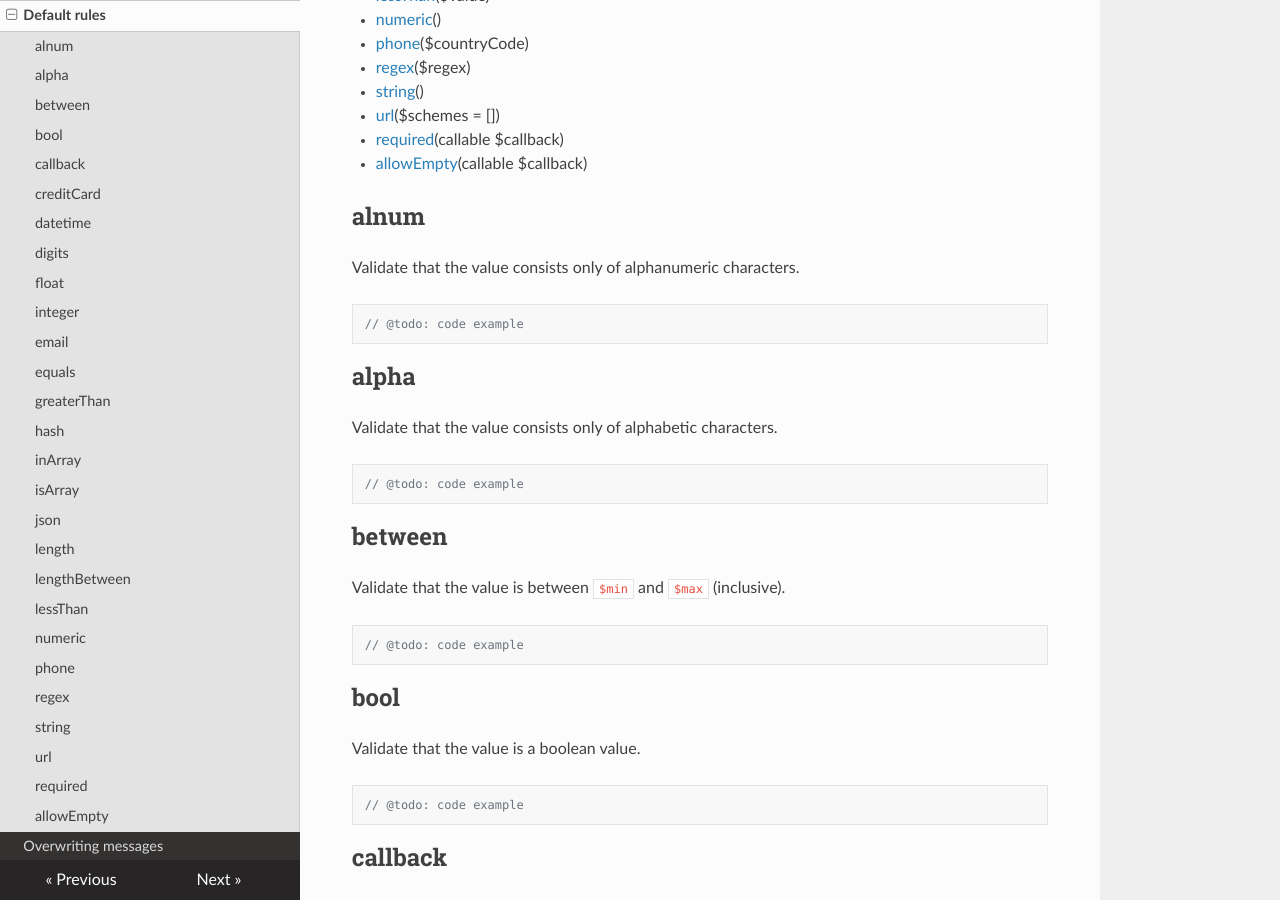
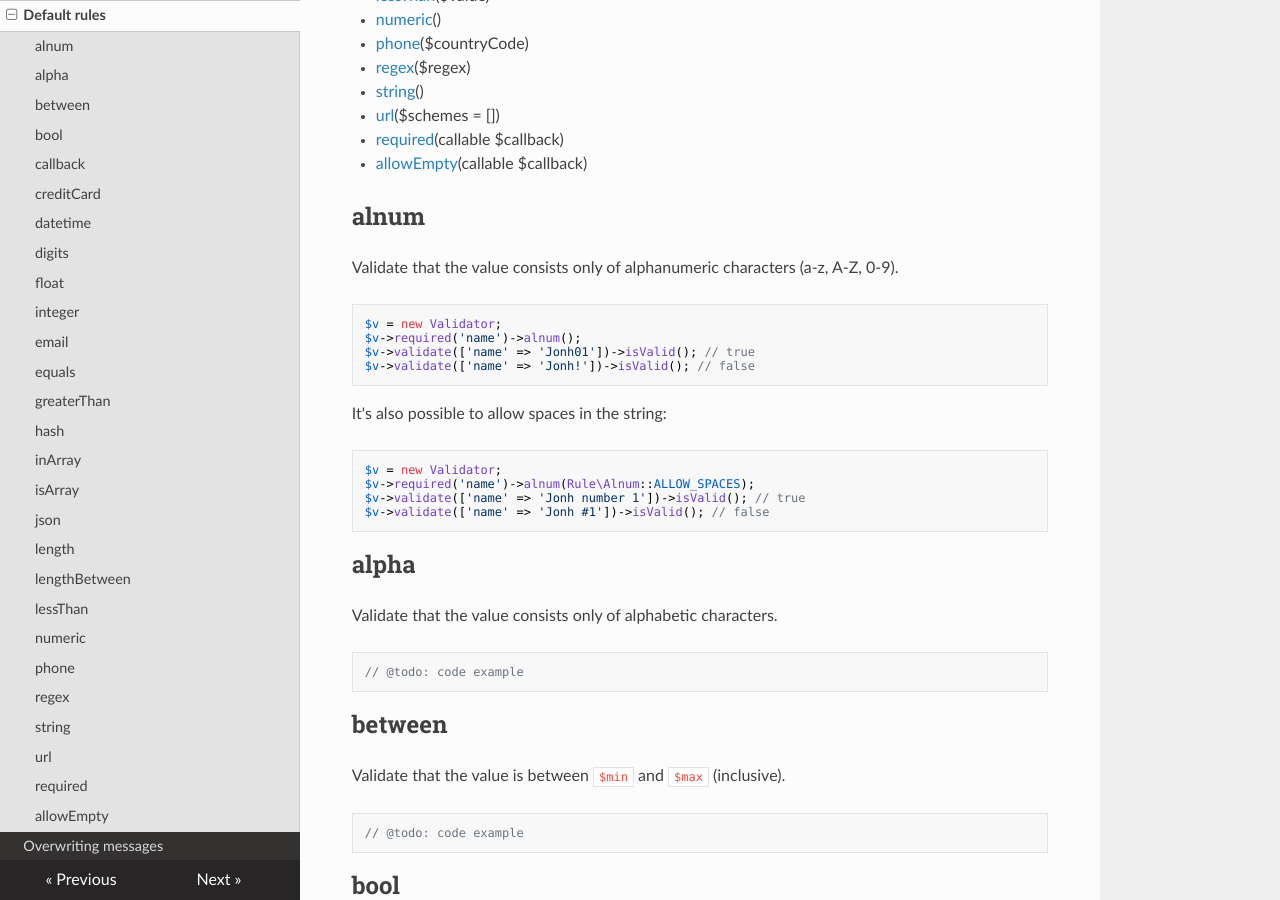
Before and after one commit to particle-php/Validator, an MkDocs documentation site: the page built from docs/rules.md, in a window 1280 px wide and 900 px high, scrolled down 728 px. Built offline with MkDocs 1.6.1, drawn with Linux system fonts in a browser that asks for light colours; nearby versions of some CDN libraries; old or Windows-style settings are respelled for this version of MkDocs.

Commit message:
Alnum code example

````diff
--- a/docs/rules.md
+++ b/docs/rules.md
@@ -32,10 +32,22 @@ Particle\Validator tries to provide you the most common validations. An overview
 
 ## alnum
 
-Validate that the value consists only of alphanumeric characters.
+Validate that the value consists only of alphanumeric characters (a-z, A-Z, 0-9).
 
 ```php
-// @todo: code example
+$v = new Validator;
+$v->required('name')->alnum();
+$v->validate(['name' => 'Jonh01'])->isValid(); // true
+$v->validate(['name' => 'Jonh!'])->isValid(); // false
+```
+
+It's also possible to allow spaces in the string:
+
+```php
+$v = new Validator;
+$v->required('name')->alnum(Rule\Alnum::ALLOW_SPACES);
+$v->validate(['name' => 'Jonh number 1'])->isValid(); // true
+$v->validate(['name' => 'Jonh #1'])->isValid(); // false
 ```
 
 ## alpha
````
